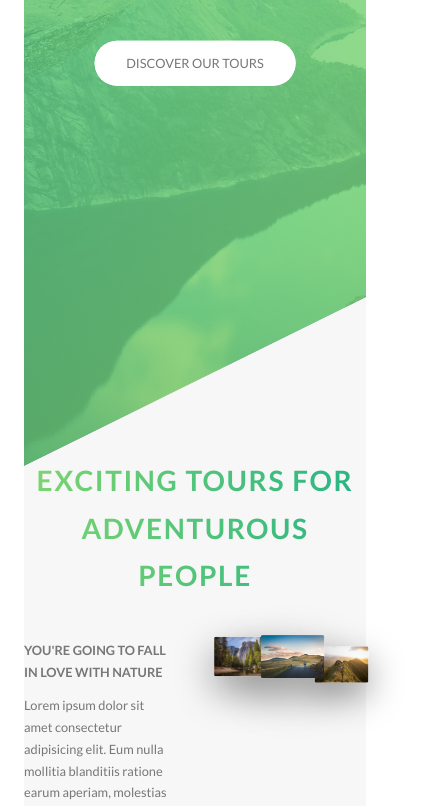
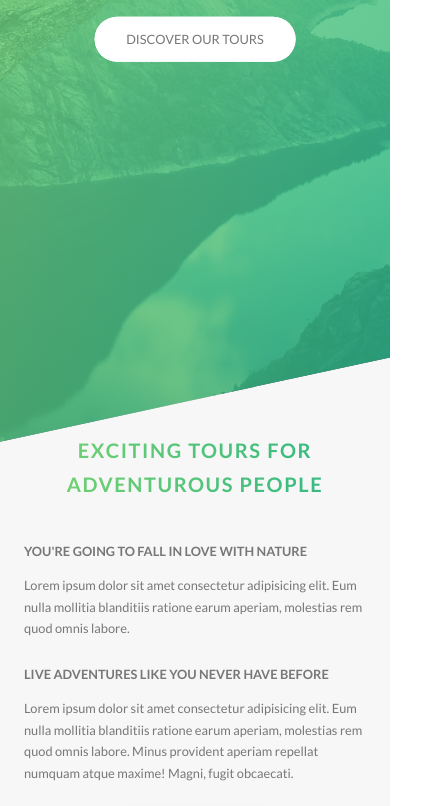
Before and after one commit to leonyangela/advanced-css, a website: page natours-project.html in a window 390 px wide. Shown: the part 360-1166 px from the top of the page, 442 px wide, since content can reach past the window. Drawn offline with Linux system fonts and the light colour scheme.

Commit message:
Adding responsive design

```diff
--- a/natours-project.html
+++ b/natours-project.html
@@ -76,7 +76,7 @@
                 </div>
 
                 <div class="row">
-                    <div class="col-1-of-2">
+                    <div classf="col-1-of-2">
                         <h3 class="heading-tertiary u-margin-bottom-small">You're going to fall in love with nature</h3>
 
                         <p class="paragraph">Lorem ipsum dolor sit amet consectetur adipisicing elit. Eum nulla mollitia blanditiis ratione earum aperiam, molestias rem quod omnis labore. </p>
@@ -95,7 +95,6 @@
                            <img src="img/nat-3-large.jpg" alt="Photo 3" class="composition__photo composition__photo--p3">
                        </div>
                     </div>
-
                 </div>
             </section>
 
@@ -389,7 +388,7 @@
 
         <footer class="footer">
             <div class="footer__logo-box">
-                <img src="img/logo-green-2x.png" alt="Full logo" class="footer__logo">
+                <img srcset="img/logo-green-1x.png 1x, img/logo-green-2x.png 2x" alt="Full logo" class="footer__logo">
             </div>
 
             <div class="row">
@@ -409,9 +408,8 @@
 
                 <div class="col-1-of-2">
                     <p class="footer__copyright">
-                        Built my <a href="#" class="footer__link">Me </a>. Copyright &copy; by Jonas Schmedtmann. You are 100% allowed to use this webpage for both personal and commercial use, but NOT to claim it as your own design. A credit to the original author, Jonas Schmedtmann, is of course highly appreciated.
+                        Built by <a href="#" class="footer__link">Leonyyangela</a>.Copyright &copy; by Jonas Schmedtmann. You are 100% allowed to use this webpage for both personal and commercial use, but NOT to claim it as your own design. A credit to the original author, Jonas Schmedtmann, is of course highly appreciated.
                     </p>
-
                 </div>
             </div>
         </footer>
--- a/sass/abstracts/_mixins.scss
+++ b/sass/abstracts/_mixins.scss
@@ -21,12 +21,6 @@
 // 1200-1800px      :  is where our normal styles apply
 // 1800++           : Big desktop
 
-// @mixin respond-phone {
-//     @media(max-width: 600px) {
-//         @content;
-//     }
-// }
-
 // breakpoint argument choices
 // - phone
 // - tab-port
@@ -37,64 +31,55 @@
 
 //1 em = 16px
 
+// @mixin respond($breakpoint){
+//     @if $breakpoint == phone {
+//         @media only screen and (max-width: 600px) {
+//             @content;
+//         }
+//     }
+
+//     @if $breakpoint == tab-port {
+//         @media only screen and(max-width: 900px) {
+//             @content;
+//         }
+//     }
+
+//     @if $breakpoint == tab-land {
+//         @media(max-width: 1200px) {
+//             @content;
+//         }
+//     }
+
+//     @if $breakpoint == big-desktop {
+//         @media only screen and(min-width: 112.5em) {
+//             @content;
+//         }
+
+//     }
+// }
+
 @mixin respond($breakpoint){
     @if $breakpoint == phone {
-        @media(max-width: 600px) {
+        @media only screen and (max-width: 37.5em) {       //600px
             @content;
         }
     }
 
     @if $breakpoint == tab-port {
-        @media(max-width: 900px) {
+        @media only screen and (max-width: 56.25em) {      //900px
             @content;
         }
     }
 
     @if $breakpoint == tab-land {
-        @media(max-width: 1200px) {
+        @media only screen and (max-width: 75em) {     //1200px
             @content;
         }
     }
 
     @if $breakpoint == big-desktop {
-        @media(min-width: 1800px) {
+        @media only screen and (min-width: 112.5em) {     //1800px
             @content;
         }
     }
 }
-
-
-// breakpoint argument choices
-// - phone
-// - tab-port
-// - tab-land
-// - big-desktop
-
-//ORDER : base + typography > general layout + grid > page layout > components
-// 1em = 16px
-
-@mixin respond($breakpoint){
-    @if $breakpoint == phone {
-        @media(max-width: 37.5em) {       //600px
-            @content;
-        }
-    }
-
-    @if $breakpoint == tab-port {
-        @media(max-width: 56.25em) {      //900px
-            @content;
-        }
-    }
-
-    @if $breakpoint == tab-land {
-        @media(max-width: 75em) {     //1200px
-            @content;
-        }
-    }
-
-    @if $breakpoint == big-desktop {
-        @media(min-width: 112.5em) {     //1800px
-            @content;
-        }
-    }
-}
--- a/sass/base/_typography.scss
+++ b/sass/base/_typography.scss
@@ -4,7 +4,7 @@ body {
     // font-size: 1.6rem;
     line-height: 1.7;
     color: $color-grey-dark;
-    padding: 3rem;
+    // padding: 3rem;
 }
 
 .heading-primary{
@@ -45,7 +45,6 @@ body {
 
         @include respond(phone){
             letter-spacing: .5rem;
-            font-family: 5rem;
         }
     }
 }
@@ -65,7 +64,7 @@ body {
         font-size: 3rem;
     }
 
-    @include respond(tab-port){
+    @include respond(phone){
         font-size: 2.5rem;
     }
 
--- a/sass/base/_utilities.scss
+++ b/sass/base/_utilities.scss
@@ -1,13 +1,13 @@
 .u-center-text{    text-align: center !important;  }
 
 .u-margin-bottom-small{    margin-bottom: 1.5rem !important;    }
+
 .u-margin-bottom-medium{
     margin-bottom: 4rem !important;
 
     @include respond(tab-port){
         margin-bottom: 3rem !important;
     }
-
 }
 
 .u-margin-bottom-big{
@@ -18,5 +18,5 @@
     }
 }
 
+.u-margin-top-big {    margin-top: 8rem !important;   }
 .u-margin-top-huge {    margin-top: 10rem !important;   }
-.u-margin-top-big {    margin-top: 8rem !important;   }
--- a/sass/components/_card.scss
+++ b/sass/components/_card.scss
@@ -13,6 +13,7 @@
         top: 0;
         left: 0;
         width: 100%;
+        -webkit-backface-visibility: hidden;
         backface-visibility: hidden;
         border-radius: 3px;
         overflow: hidden;
@@ -60,7 +61,7 @@
         // make it works on every browser chrome and safari, prefix implemented by different browser
         -webkit-clip-path: polygon(0 0, 100% 0, 100% 85%, 0 100%);
         // not works on IE & microsoft edge
-        clip-path: polygon(0 0, 100% 0, 100% 75vh, 0 100%);
+        clip-path: polygon(0 0, 100% 0, 100% 85%, 0 100%);
         border-top-left-radius: .3rem;
         border-top-right-radius: .3rem;
 
@@ -85,7 +86,7 @@
         color: $color-white;
         position: absolute;
         top: 12rem;
-        right: .2rem;
+        right: 2rem;
         width: 75%;
     }
 
@@ -180,7 +181,7 @@
 
             &--back{
                 transform: rotateY(0);
-                clip-path: polygon(0% 15%, 100% 0%, 100% 100%, 0% 100%);
+                clip-path: polygon(0 15%, 100% 0, 100% 100%, 0 100%);
             }
 
         }
@@ -196,7 +197,7 @@
         //back side
         &__cta{
             position: relative;
-            top: 0;
+            top: 0%;
             left: 0;
             transform: translate(0);
             width: 100%;
@@ -211,6 +212,4 @@
             font-size: 4rem;
         }
     }
-
-
 }
--- a/sass/components/_composition.scss
+++ b/sass/components/_composition.scss
@@ -14,7 +14,7 @@
             float: left;
             position: relative;
             width: 33.33333333%;
-            box-shadow: 0 1.5rem 4rem rgba($color-black, .4);
+            box-shadow: 0 1.5rem 3rem rgba($color-black, .2);
         }
 
         &--p1{
@@ -33,7 +33,7 @@
             top: 2rem;
 
             @include respond(tab-port){
-                top: 0;
+                top: -1rem;
                 transform: scale(1.3);
                 z-index: 100;
             }
--- a/sass/components/_form.scss
+++ b/sass/components/_form.scss
@@ -16,7 +16,7 @@
         display: block;
         transition: all .3s;
 
-        @include respond (tab-port) {
+        @include respond(tab-port) {
             width: 100%;
             // margin-bottom: 2rem;
         }
@@ -58,7 +58,7 @@
         width: 49%;
         display: inline-block;
 
-        @include respond (tab-port) {
+        @include respond(tab-port) {
             width: 100%;
             margin-bottom: 2rem;
         }
--- a/sass/components/_popup.scss
+++ b/sass/components/_popup.scss
@@ -36,7 +36,7 @@
         width: 66.6666667%;
         display: table-cell;
         vertical-align: middle;
-        padding: 0 5rem;
+        padding: 3rem 5rem;
 
     }
 
--- a/sass/layout/_footer.scss
+++ b/sass/layout/_footer.scss
@@ -8,16 +8,12 @@
 		padding: 8rem 0;
 	}
 
-	@include respond(phone){
-
-	}
-
 	&__logo-box{
 		text-align: center;
 		margin-bottom: 8rem;
 
 		@include respond(tab-port){
-			margin-bottom: 4rem;
+			margin-bottom: 6rem;
 		}
 	}
 
@@ -33,7 +29,7 @@
 
 		@include respond(tab-port){
 			width: 100%;
-			float: none;
+			text-align: center;
 		}
 	}
 
@@ -55,7 +51,7 @@
             color: $color-grey-light-1;
             background-color: $color-grey-dark-3;
             text-decoration: none;
-            text-transform: uppercase;
+            // text-transform: uppercase;
             display: inline-block;
             transition: all .2s;
             padding-right: 1.5rem;
@@ -74,5 +70,10 @@
 		padding-top: 2rem;
 		width: 80%;
 		float: right;
+
+		@include respond(tab-port) {
+			width: 100%;
+			float: none;
+		}
 	}
 }
--- a/sass/layout/_grid.scss
+++ b/sass/layout/_grid.scss
@@ -7,7 +7,7 @@
         margin-bottom: $gutter-vertical;
 
         @include respond(tab-port){
-            margin-right: $gutter-vertical-small;
+            margin-bottom: $gutter-vertical-small;
         }
     }
 
@@ -33,11 +33,13 @@
             }
         }
 
-
+        @include respond(tab-port){
+            width: 100% !important;
+        }
     }
 
     .col-1-of-2{
-        width:calc((100% - #{$gutter-horizontal}) /2);
+        width:calc((100% - #{$gutter-horizontal}) / 2);
     }
 
     .col-1-of-3{
--- a/sass/layout/_header.scss
+++ b/sass/layout/_header.scss
@@ -1,22 +1,36 @@
-
 .header{
-    height: 95vh;
+    height: 85vh;
     background-image: linear-gradient(
         to right bottom,
-        rgba($color-primary, 0.8),
-        rgba($color-primary-light, 0.8)
+        rgba($color-primary-light, 0.8),
+        rgba($color-primary-dark, 0.8)
         ), url(../img/hero.jpg);
     background-size: cover;
     background-position: top;
     position: relative;
 
-    -webkit-clip-path: polygon(0 0, 100% 0, 100% 75vh, 0 100%);
-    clip-path: polygon(0 0, 100% 0, 100% 75vh, 0 100%);
+    // -webkit-clip-path: polygon(0 0, 100% 0, 100% 75vh, 0 100%);
+    // clip-path: polygon(0 0, 100% 0, 100% 75vh, 0 100%);
+
+    @supports (clip-path: polygon(0 0)) or (-webkit-clip-path: polygon(0 0)) {
+        -webkit-clip-path: polygon(0 0, 100% 0, 100% 75vh, 0 100%);
+        clip-path: polygon(0 0, 100% 0, 100% 75vh, 0 100%);
+        height: 95vh;
+    }
+
+    @media only screen and (min-resolution: 192dpi) and (min-width: 37.5em),
+            only screen and (-webkit-min-device-pixel-ratio: 2) and (min-width: 37.5em),
+            only screen and (min-width: 125em) {
+        background-image: linear-gradient(
+            to right bottom,
+            rgba($color-primary-light, 0.8),
+            rgba($color-primary-dark, 0.8)),
+        url(../img/hero.jpg);
+    }
 
     @include respond(phone){
         -webkit-clip-path: polygon(0 0, 100% 0, 100% 85vh, 0 100%);
         clip-path: polygon(0 0, 100% 0, 100% 85vh, 0 100%);
-
     }
 
     &__logo-box{
@@ -24,7 +38,6 @@
         top: 4rem;
         left: 4rem;
     }
-
 
     &__logo{
         height: 3.5rem;
@@ -36,5 +49,7 @@
         left: 50%;
         transform: translate(-50%, -50%);
         text-align: center;
+
+
     }
 }
--- a/sass/layout/_navigation.scss
+++ b/sass/layout/_navigation.scss
@@ -14,7 +14,6 @@
 		z-index: 2000;
 		box-shadow: 0 1rem 3rem rgba($color-black, .1);
 		text-align: center;
-
 		cursor: pointer;
 
 		@include respond(tab-port) {
@@ -51,12 +50,10 @@
 		}
 
 		/*transform: scale(80);*/
-
 	}
 
 	&__nav{
 		height: 100vh;
-		/*width: 100%;*/
 		position: fixed;
 		top: 0;
 		left: 0;
@@ -64,7 +61,7 @@
 
 		opacity: 0;
 		width: 0;
-		transition: all .8s cubic-bezier(0.68, -0.55, 0.265, 1.55);;
+		transition: all .8s cubic-bezier(0.68, -0.55, 0.265, 1.55);
 	}
 
 	&__list{
--- a/sass/pages/_home.scss
+++ b/sass/pages/_home.scss
@@ -6,16 +6,14 @@
     @include respond(tab-port){
         padding: 20rem 0;
     }
-
-
 }
 
 .section-features{
     padding: 20rem 0;
     background-image: linear-gradient(
         to right bottom,
-        rgba($color-primary, 0.8),
-        rgba($color-primary-light, 0.8)
+        rgba($color-primary-light, 0.8),
+        rgba($color-primary-dark, 0.8)
         ), url(../img/nat-4.jpg);
     background-size: cover;
     transform: skewY(-7deg);
@@ -70,7 +68,7 @@
     // similiar w/ bg-cover
     background-size: 100%;
     border-radius: 3px;
-    box-shadow: 0 1.5rem 4rem rgba($color-black, .15);
+    box-shadow: 0 1.5rem 4rem rgba($color-black, .2);
 
     // height: 50rem;
 
@@ -90,14 +88,12 @@
         url(../img/nat-10.jpg);
     }
 
-
-
     &__form{
         width: 50%;
         padding: 6rem;
 
         @include respond (tab-land){
-            width: 70%;
+            width: 65%;
         }
 
         @include respond (tab-port){
```
Also changed, not shown: sass/components/_story.scss (+8 -8 lines), css/style.css.
